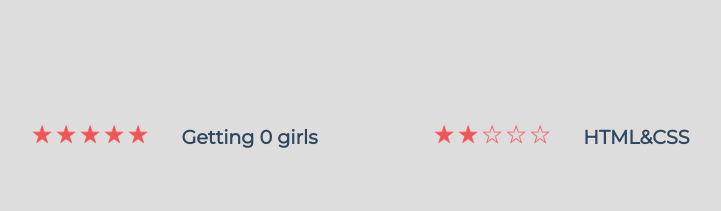
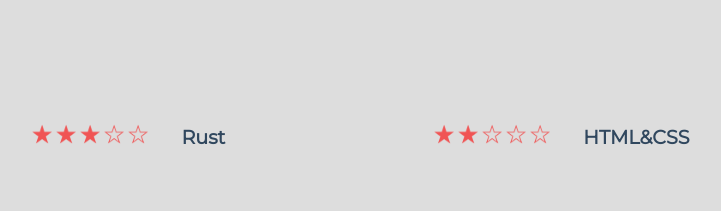
Before and after one commit to Emivvvvv/CV_Website, a plain HTML site: page index.html in a window 1280 px wide. Shown: the part 1040-1251 px from the top of the page, without its empty margins (264-985 px from the left). Drawn offline with Linux system fonts and the light colour scheme.

Commit message:
Update index.html

```diff
--- a/index.html
+++ b/index.html
@@ -50,9 +50,9 @@
                 <img class="star" src="images_icons/red_star.png">
                 <img class="star" src="images_icons/red_star.png">
                 <img class="star" src="images_icons/red_star.png">
-                <img class="star" src="images_icons/red_star.png">
-                <img class="star" src="images_icons/red_star.png">
-                <h3 class="skill-text"><a class="a-non" href="https://www.youtube.com/watch?v=31GRu9OYuVM">Getting 0 girls</a></h3>
+                <img class="star" src="images_icons/red_star_empty.png">
+                <img class="star" src="images_icons/red_star_empty.png">
+                <h3 class="skill-text"><a class="a-non" href="https://www.youtube.com/watch?v=WpNeoxFOLcI">Rust</a></h3>
               </td>
               <td>
                 <img class="star" src="images_icons/red_star.png">
```
